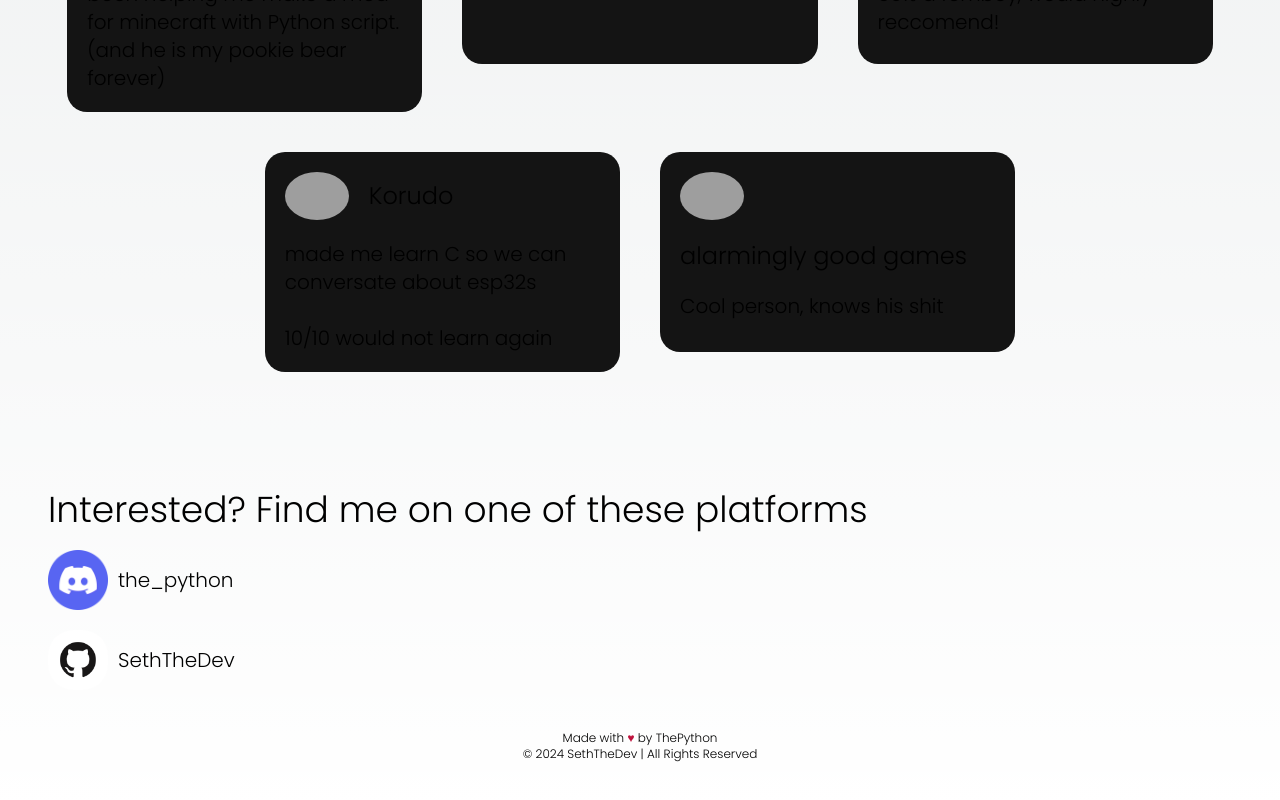
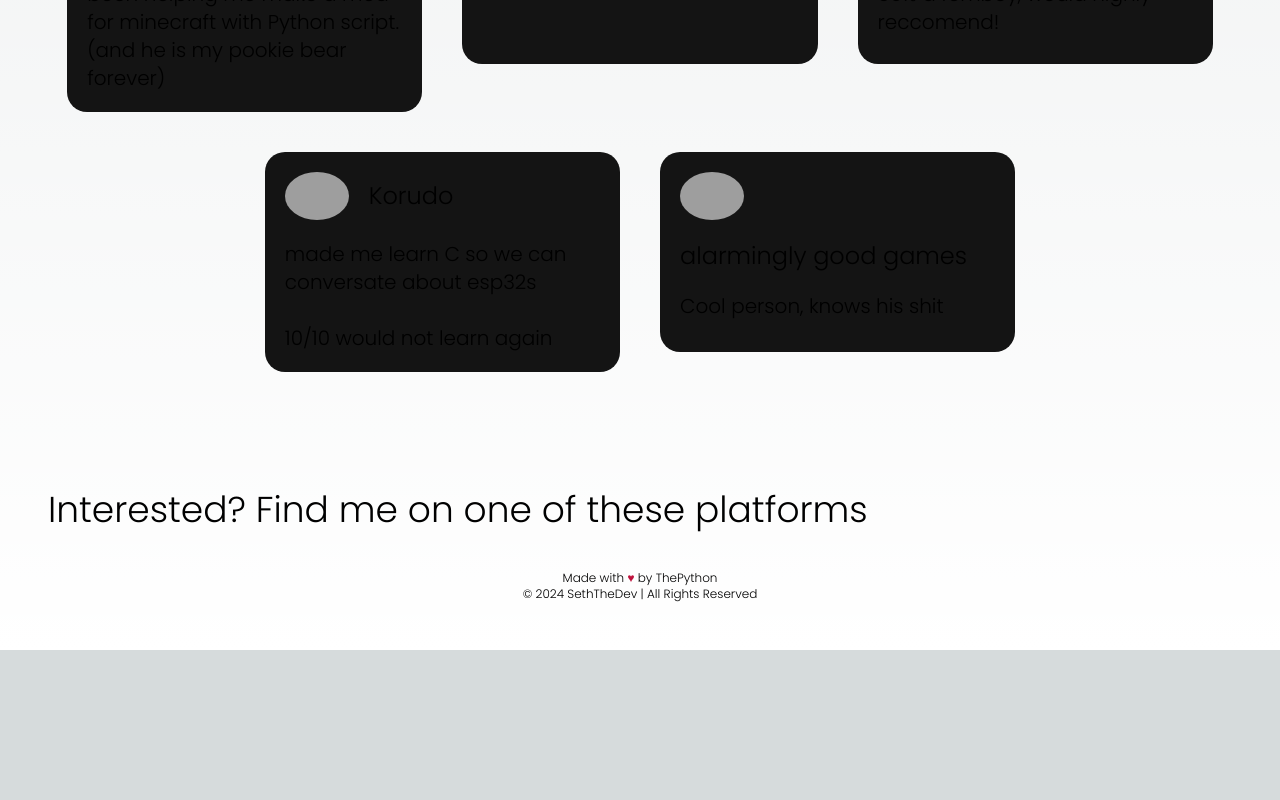
Before and after one commit to SethTheDev/Portfolio, a Next.js app: page / in a window 1280 px wide. Shown: the part 1898-2698 px from the top of the page. After the commit the page ends 2548 px from the top, so only its background shows below. Built offline with nearby package versions, Linux system fonts and the light colour scheme; grey boxes are pictures that could not be loaded.

Commit message:
Fix issue with heart animation

```diff
--- a/src/app/components/heart.tsx
+++ b/src/app/components/heart.tsx
@@ -9,10 +9,12 @@ export function Heart() {
     const onClick = async () => {
         const element = document.querySelector('.heart')
 
+        element?.setAttribute('style', 'visibility: visible;')
         await animate(element as Element, { scale: 1, opacity: 1 }).finished.then(() => {
             setTimeout(() => {
                 animate(element as Element, { x: 1050 }, { easing: spring({ damping: 4, stiffness: 25 }) }).finished.then(() => {
                     animate(element as Element, { scale: 0.5, opacity: 0, x: 0 }, { duration: 0.01 })
+                    element?.setAttribute('style', 'visibility: hidden;')
                 })
             }, 1000)
         })
--- a/src/app/components/social.tsx
+++ b/src/app/components/social.tsx
@@ -1,41 +1,14 @@
-"use client"
-
-import { useRef, useEffect } from "react"
-import { animate } from "motion"
-
 interface SocialParams {
     name: string,
+    username: string,
     url: string,
-    username: string
+    avatar: string
 }
 
-export function Social({ url, name, username }: SocialParams) {
-    const handleClick = () => {
-        window.open(url)
-    }
+export function Social() {
+    return (
+        <main>
 
-    const ref = useRef<HTMLDivElement>(null)
-
-    useEffect(() => {
-        const element = ref.current
-
-        const handleMouseEnter = () => {
-            animate(element as Element, { scale: 1.5 })
-        }
-
-        const handleMouseLeave = () => {
-            animate(element as Element, { scale: 1 })
-        }
-
-        if(element) {
-            element.addEventListener('mouseenter', handleMouseEnter);
-            element.addEventListener('mouseleave', handleMouseLeave);
-        }
-    })
-
-    return (
-        <div ref={ref} className={`social ${name} items-center flex flex-row`} onClick={handleClick}>
-            <h2 className="username text-xl">{username}</h2>
-        </div>
+        </main>
     )
 }
--- a/src/app/globals.css
+++ b/src/app/globals.css
@@ -122,6 +122,10 @@ i.skibidi {
   height: 350px;
 }
 
+.heart {
+  visibility: hidden;
+}
+
 @keyframes conveyor-animation {
   0% {
     transform: translateX(0);
--- a/src/app/page.tsx
+++ b/src/app/page.tsx
@@ -2,11 +2,11 @@
 
 import { Info } from "./components/info";
 import { Language } from "./components/language";
-import { Social } from "./components/social";
 import { Terminal } from "./components/terminal";
 import { Review } from "./components/review";
 import { Project } from "./components/project";
 import { Heart } from "./components/heart";
+import { Social } from "./components/social"
 import React, { useEffect, useState } from "react";
 import { Dancing_Script } from "next/font/google";
 import Image from "next/image"
@@ -76,8 +76,9 @@ export default function Home() {
 
       <div className="socials">
         <h1 className="text-4xl">Interested? Find me on one of these platforms</h1>
-        <Social name="discord" url="https://discord.com/users/866510980225040466" username="the_python" />
-        <Social name="github" url="https://github.com/SethTheDev" username="SethTheDev" />
+        <div className="flex flex-row flex-wrap items-center">
+
+        </div>
       </div>
       <div className="text-center mt-10">
         <h6 className="text-xs">Made with <Heart/>  by ThePython</h6>
```
